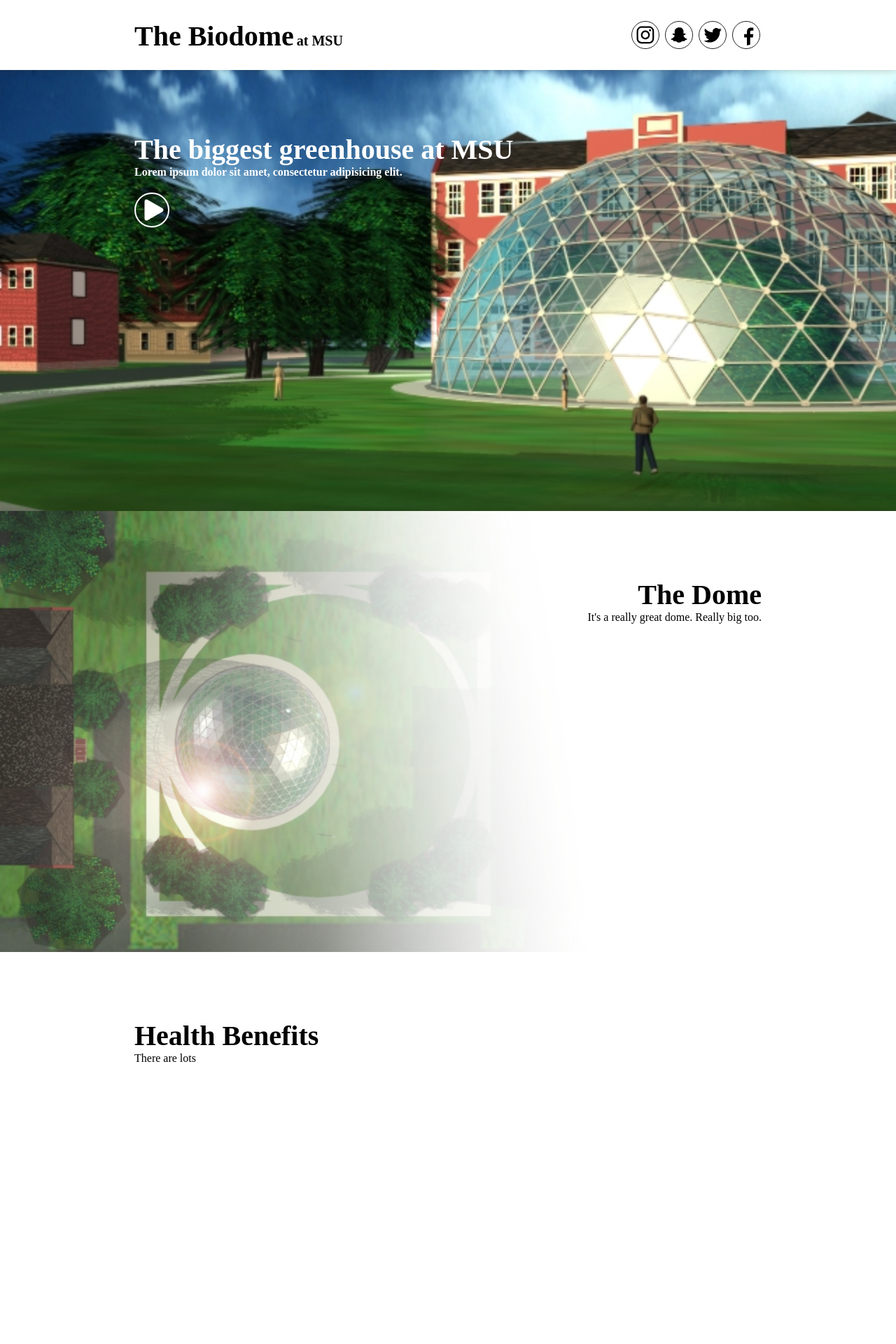
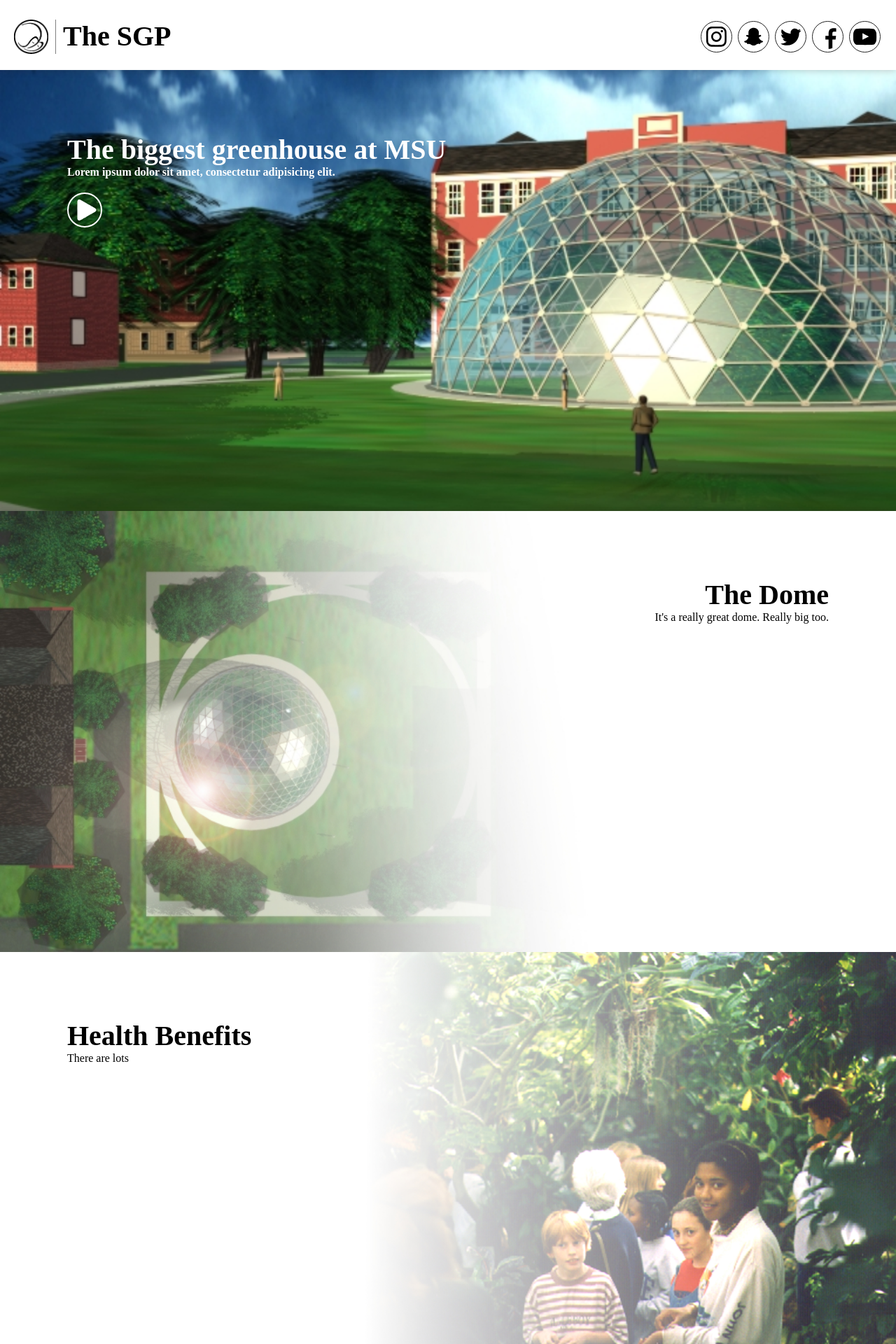
Before and after one commit to ErikBoesen/biodome, a Jekyll site: the page built from index.html, in a window 1280 px wide. Shown: the top 1920 px of the page at 70% size. Built offline with Jekyll 4.4.1, drawn with Linux system fonts in a browser that asks for light colours; some web fonts are replaced; some of the changed text lies outside the part shown.

Commit message:
Style improvements

```diff
--- a/_config.yml
+++ b/_config.yml
@@ -1,4 +1,4 @@
-title: The Biodome
+title: The SGP
 description: ""
 baseurl: "" # the subpath of your site, e.g. /blog
 url: "" # the base hostname & protocol for your site, e.g. http://example.com
@@ -13,3 +13,4 @@ instagram: msustudentgreenhouse
 snapchat: msubiodome
 twitter: MSUsgp
 facebook: sgpmsu
+youtube: UCDs5zCI5Ydv7e3tUyDu2a0w
--- a/_includes/header.html
+++ b/_includes/header.html
@@ -1,5 +1,5 @@
 <header>
+    <img src="/assets/img/logo.png" id="logo">
     <h2>{{ site.title }}</h2>
-    <h3>at MSU</h3>
     {% include social.html %}
 </header>
--- a/_includes/social.html
+++ b/_includes/social.html
@@ -62,4 +62,24 @@
             </svg>
         </a>
     </li>
+    <li>
+        <a href="https://www.youtube.com/channel/{{ site.youtube }}">
+            <svg viewBox="0 0 980 680">
+                <g transform="translate(0,680) scale(0.1,-0.1)">
+                    <path d="M4040 6664 c-274 -4 -1331 -31 -1520 -40 -544 -24 -874 -46 -1048
+                    -70 -285 -38 -514 -148 -708 -339 -101 -100 -132 -142 -193 -261 -122 -240
+                    -199 -537 -235 -904 -53 -536 -66 -845 -66 -1645 0 -826 17 -1208 76 -1740 42
+                    -379 165 -759 308 -953 161 -217 423 -372 729 -431 317 -62 635 -85 1497 -111
+                    1607 -48 2864 -46 4255 5 1201 45 1401 72 1675 222 159 87 328 247 414 392
+                    133 226 227 559 265 941 56 554 63 715 68 1502 6 848 0 1060 -48 1628 -15 185
+                    -38 397 -50 465 -32 185 -110 435 -184 591 -59 127 -115 206 -209 299 -193
+                    190 -427 301 -708 339 -175 24 -539 48 -1063 71 -654 28 -2427 49 -3255 39z
+                    m865 -2349 c297 -156 626 -327 730 -382 560 -289 825 -429 825 -435 0 -7 -103
+                    -63 -380 -205 -85 -44 -282 -146 -437 -227 -156 -80 -410 -212 -565 -292 -156
+                    -81 -348 -180 -428 -222 -80 -41 -203 -105 -275 -142 -271 -141 -407 -210
+                    -416 -210 -5 0 -9 528 -9 1306 l0 1305 208 -107 c114 -59 450 -234 747 -389z"/>
+                </g>
+            </svg>
+        </a>
+    </li>
 </ul>
--- a/assets/css/styles.scss
+++ b/assets/css/styles.scss
@@ -1,12 +1,11 @@
 ---
 ---
-/* latin */
 @font-face {
-    font-family: 'Arvo';
-    font-style: normal;
-    font-weight: 400;
-    src: local('Arvo'), url(https://fonts.gstatic.com/s/arvo/v9/J0GYVYTizO1mjpT3aOcSbQ.woff2) format('woff2');
-    unicode-range: U+0000-00FF, U+0131, U+0152-0153, U+02C6, U+02DA, U+02DC, U+2000-206F, U+2074, U+20AC, U+2212, U+2215;
+  font-family: 'Montserrat';
+  font-style: normal;
+  font-weight: 400;
+  src: local('Montserrat Regular'), local('Montserrat-Regular'), url(http://fonts.gstatic.com/s/montserrat/v10/zhcz-_WihjSQC0oHJ9TCYPk_vArhqVIZ0nv9q090hN8.woff2) format('woff2');
+  unicode-range: U+0000-00FF, U+0131, U+0152-0153, U+02C6, U+02DA, U+02DC, U+2000-206F, U+2074, U+20AC, U+2212, U+2215;
 }
 
 * {
@@ -16,13 +15,20 @@
 }
 html, body { height: 100%; }
 body {
-    font-family: 'Arvo', serif;
+    font-family: 'Montserrat', serif;
 }
 header {
     background: white;
     height: 100px;
     box-shadow: 0 0 10px rgba(50, 50, 50, 0.3);
     padding: 28px;
+    #logo {
+        float: left;
+        width: 60px;
+        padding-right: 10px;
+        margin-right: 10px;
+        border-right: solid 1px grey;
+    }
     h2, h3 {
         display: inline;
     }
@@ -48,8 +54,8 @@ header {
     }
     svg {
         fill: black;
-        height: 40px;
-        width: 40px;
+        height: 45px;
+        width: 45px;
         border-radius: 50%;
         border: solid 1px #222;
         padding: 4px;
@@ -80,8 +86,16 @@ header {
         border-color: #3b5998;
         fill: #3b5998;
     }
+    li:nth-child(5) svg:hover {
+        border-color: #CD201F;
+        fill: #CD201F;
+    }
 }
 
+header, section {
+    padding-left: 20px;
+    padding-right: 20px;
+}
 
 .jumbotron {
     height: 70vh;
@@ -133,6 +147,12 @@ section {
         background-size: contain;
         background-repeat: no-repeat;
     }
+    &:nth-of-type(3) {
+        background-image: url(/assets/img/childreninthegarden.jpg);
+        background-size: contain;
+        background-repeat: no-repeat;
+        background-position: right;
+    }
 }
 
 .team {
@@ -158,7 +178,7 @@ footer {
     padding-top: 40px;
 }
 
-@media (min-width: 10in) {
+@media (min-width: 15in) {
     header, section {
         padding-left: 15%;
         padding-right: 15%;
```
Also changed, not shown: Gemfile.lock, assets/img/childreninthegarden.jpg (added), assets/img/logo.png (added).
